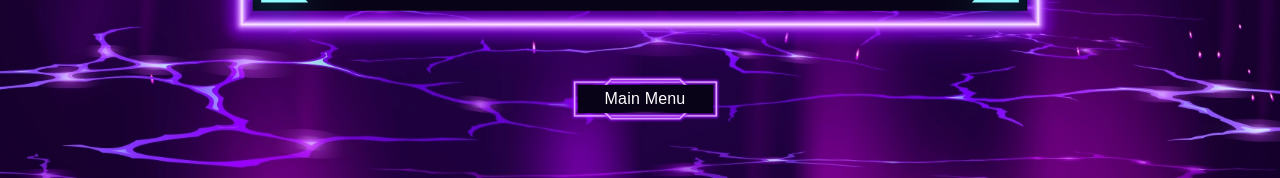
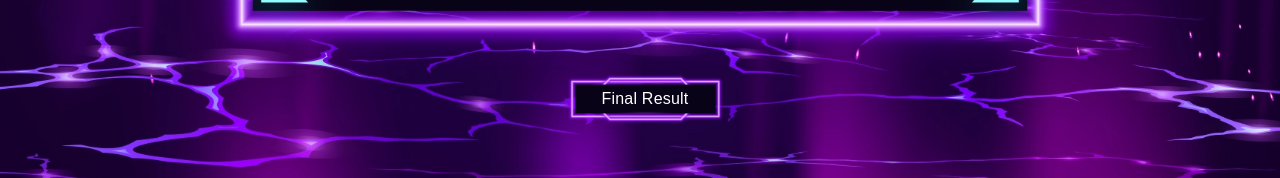
Before and after one commit to HarrisonAtiEdge/Augmentin, a website: page moderator/Game3/result3.html in a window 1280 px wide. Shown: the part 594-772 px from the top of the page. Drawn offline with Linux system fonts and the light colour scheme; a web font is replaced by a local one.

Commit message:
Update result3.html

```diff
--- a/moderator/Game3/result3.html
+++ b/moderator/Game3/result3.html
@@ -270,7 +270,7 @@
         </div> -->
 
         <div class="forBtn">
-            <button id="showListButton" class="btnBackground " onclick="changeScreen()" >Main Menu</button>
+            <button id="showListButton" class="btnBackground " onclick="changeScreen()" >Final Result</button>
         </div>
     </div>
     <script>
```
